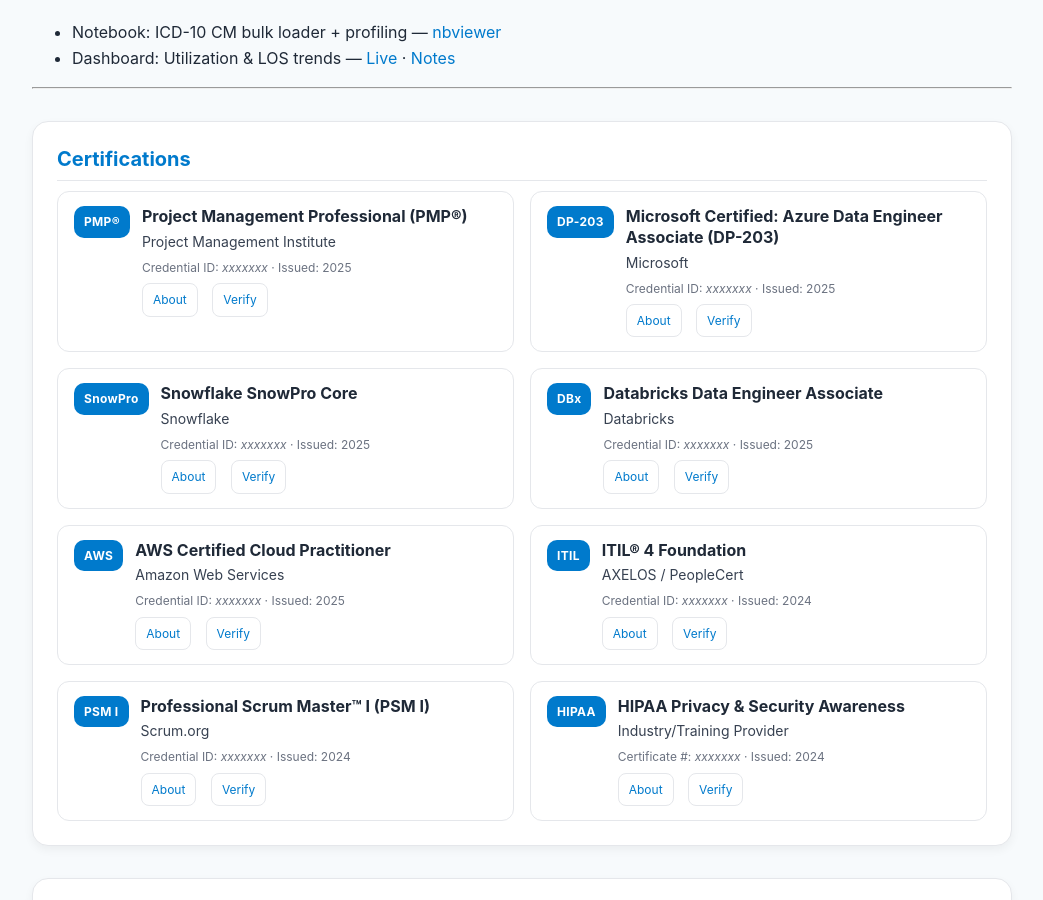
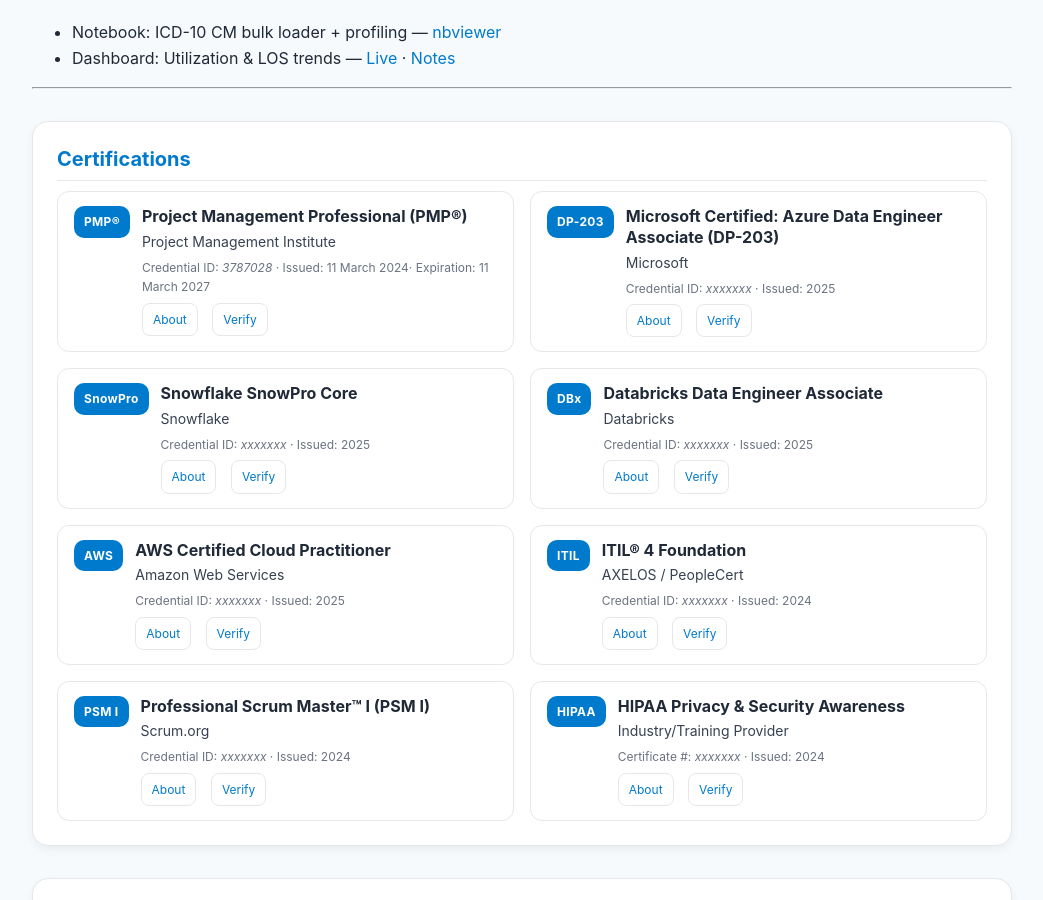
Before and after one commit to PawanJadhav7/PawanJadhav.github.io, a Jekyll site: the page built from index.md, in a window 1280 px wide and 900 px high, scrolled down 1726 px. Shown: the whole window, without its empty margins (118-1161 px from the left). Built offline with Jekyll 4.4.1, drawn with Linux system fonts in a browser that asks for light colours.

Commit message:
Update index.md

```diff
--- a/index.md
+++ b/index.md
@@ -185,7 +185,7 @@ Batch + incremental ELT; time-series marts and KPI drilldowns.
       <div class="cert-body">
         <h3>Project Management Professional (PMP®)</h3>
         <p>Project Management Institute</p>
-        <div class="cert-meta">Credential ID: <em>xxxxxxx</em> · <span>Issued: 2025</span></div>
+        <div class="cert-meta">Credential ID: <em>3787028</em> · <span>Issued: 11 March 2024</span>· <span>Expiration: 11 March 2027</span></div>
         <div class="cert-links">
           <a href="https://www.pmi.org/certifications/project-management-pmp" target="_blank">About</a>
           <a href="#" target="_blank">Verify</a>
```
